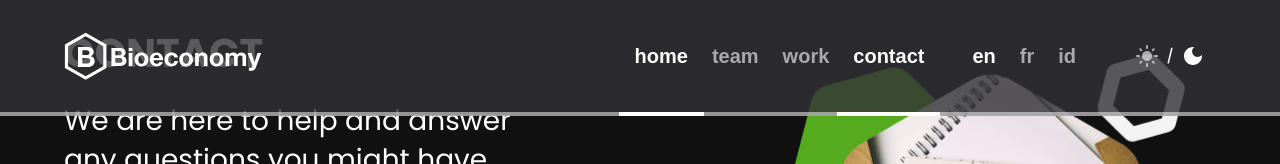
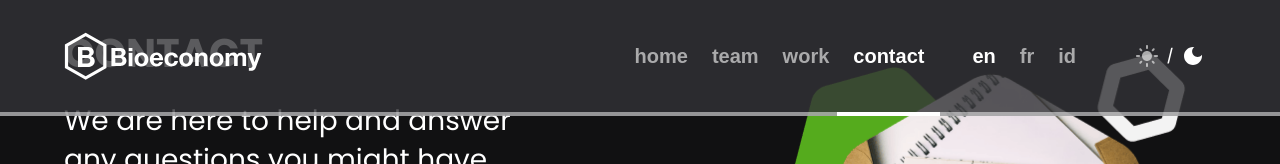
Before and after one commit to perlin-network/perl-bio-website, a React (Create React App) app: page /contact in a window 1280 px wide. Shown: the top 164 px of the page. Built offline with nearby package versions, Linux system fonts and the light colour scheme; a web font is replaced by a local one.

Commit message:
fixed active menu item

```diff
--- a/src/components/Navbar.js
+++ b/src/components/Navbar.js
@@ -113,7 +113,8 @@ const Root = styled('header')(({ theme }) => ({
 const MenuLink = styled(({ path, ...props }) => (
   <NavLink
     to={path}
-    className={(navData) => (navData.isActive ? 'active' : '')}
+    className={(navData) => (navData.isActive ? 'active' : ' ')}
+    exact
     {...props}
   >
     {props.text}
```
